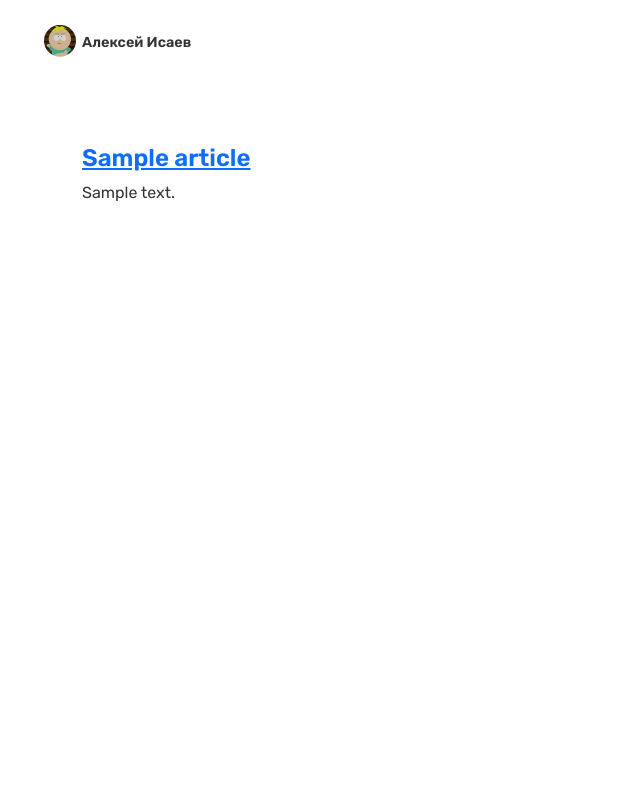
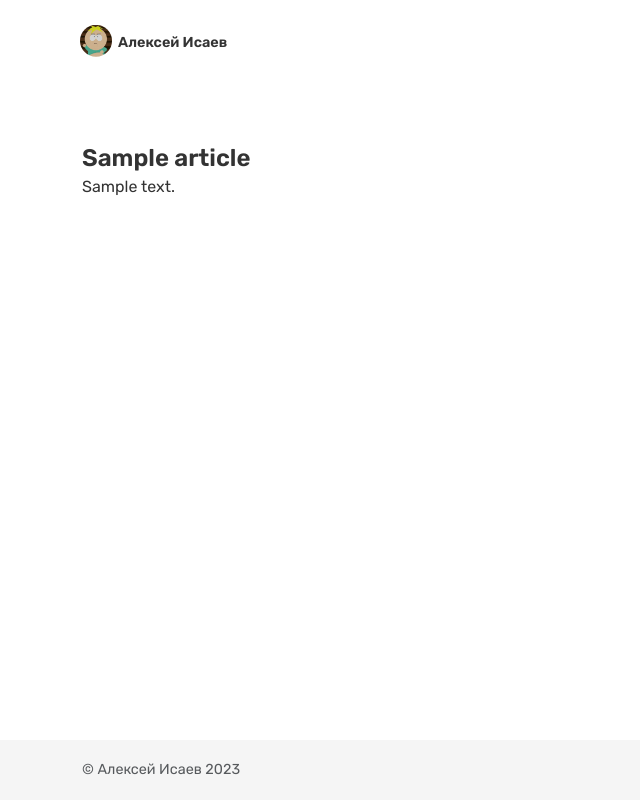
Before and after one commit to Alex-xius/smysl3, a Django app: template blog/templates/blog/home_page.html in a window 1280 px wide. Shown: the whole page, without its empty margins (0-640 px from the left). Run offline with Django 3.2, Linux system fonts and the light colour scheme; the template is opened without the code that fills it: most values are stand-ins (such as "Sample title", 1, 10 or a date in 2020).

Commit message:
7.1 добавлен футер

```diff
--- a/static/css/base.css
+++ b/static/css/base.css
@@ -22,7 +22,7 @@ body {
 
 .page-header {
   height: 9em;
-  margin-left: -50px;
+  margin-left: -14px;
 }
 
 h1, h2, h3 {
@@ -64,16 +64,16 @@ h1.avatar-top img {
 
 }
 
-h2.article-title {
+h1.article-title {
   margin-bottom: .1em;
 }
 
-h2.article-title a {
+h1.article-title a {
   text-decoration: none;
   color: #333;
 }
 
-h2.article-title a:hover {
+h1.article-title a:hover {
   color: #555;
 }
 
@@ -147,3 +147,22 @@ body .gist .blob-code-inner {
   font-size: .9rem;
   line-height: inherit;
 }
+
+html {
+  position: relative;
+  min-height: 100%;
+}
+
+body {
+  margin-bottom: 60px; /* Margin bottom by footer height */
+}
+
+.footer {
+  position: absolute;
+  bottom: 0;
+  width: 100%;
+  height: 60px; /* Set the fixed height of the footer here */
+  line-height: 60px; /* Vertically center the text there */
+  background-color: #f5f5f5;
+  font-size: 0.9em;
+}
--- a/templates/base.html
+++ b/templates/base.html
@@ -19,5 +19,10 @@
             {% block content %}
             {% endblock %}
         </div>
+        <footer class="footer">
+            <div class="container">
+              <span class="text-muted">	&#169; Алексей Исаев {% now "Y" %}</span>
+            </div>
+          </footer>
     </body>
 </html>
```
